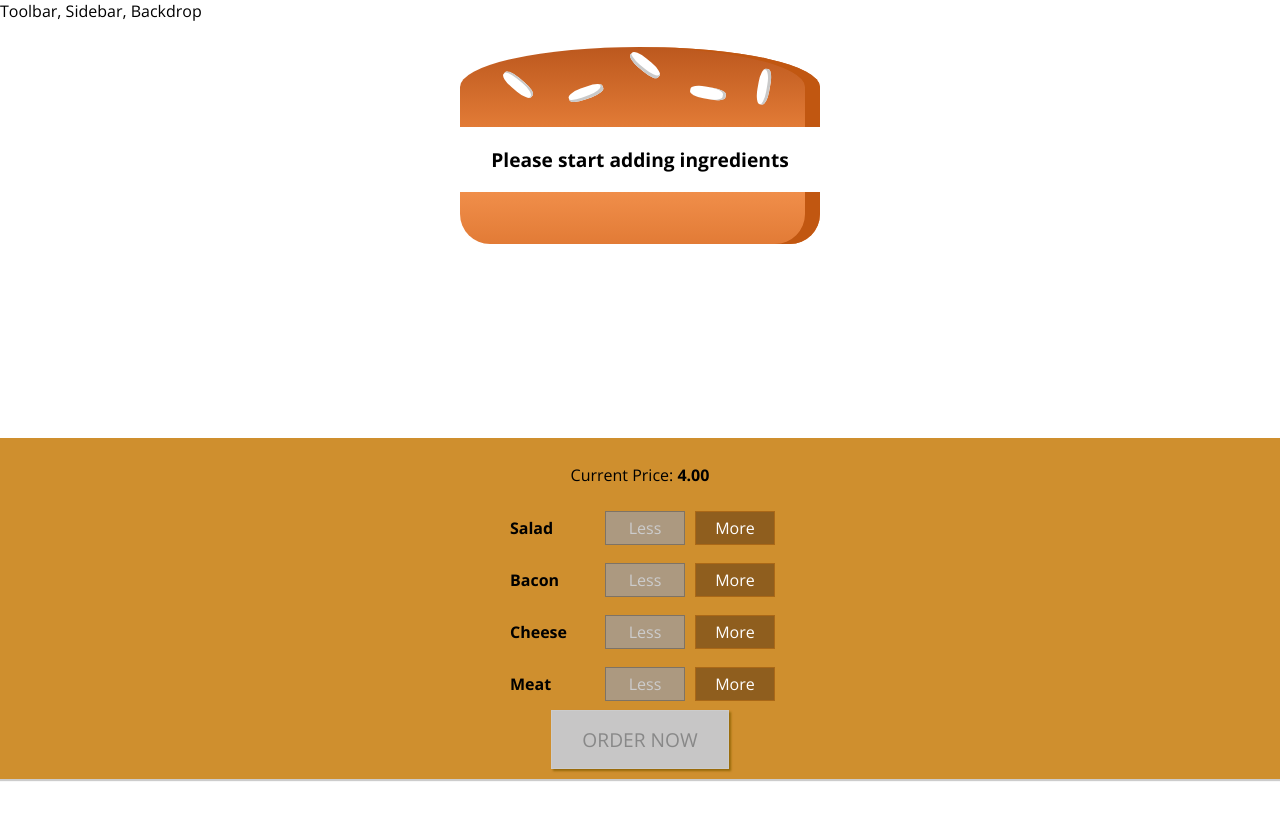
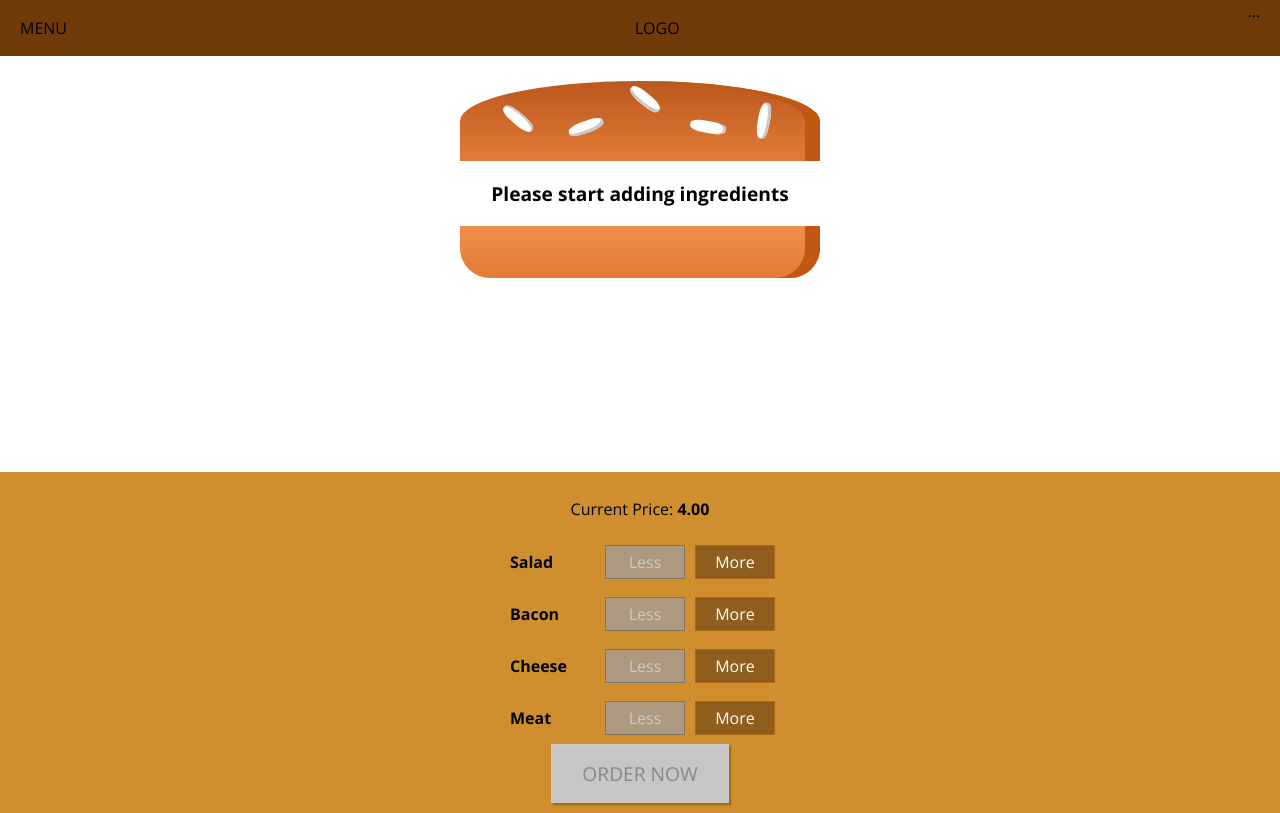
Before and after one commit to sid995/burger-builder-application, a React app: page / in a window 1280 px wide. Built offline with nearby package versions, Linux system fonts and the light colour scheme.

Commit message:
Initial toolbar component

```diff
--- a/src/components/Layout/Layout.css
+++ b/src/components/Layout/Layout.css
@@ -1,3 +1,3 @@
 .Content {
-	margin-top: 16px;
+	margin-top: 72px;
 }
--- a/src/components/Layout/Layout.js
+++ b/src/components/Layout/Layout.js
@@ -1,10 +1,11 @@
 import React from 'react'
 import Aux from '../../hoc/Auxx'
 import './Layout.css'
+import Toolbar from '../Navigation/Toolbar/Toolbar'
 
 const layout = props => (
 	<Aux>
-		<div>Toolbar, Sidebar, Backdrop</div>
+		<Toolbar />
 		<main className='Content'>{props.children}</main>
 	</Aux>
 )
--- /dev/null
+++ b/src/components/Navigation/Toolbar/Toolbar.css
@@ -0,0 +1,18 @@
+.Toolbar {
+	height: 56px;
+	width: 100%;
+	position: fixed;
+	top: 0;
+	left: 0;
+	background-color: #703b09;
+	display: flex;
+	justify-content: space-between;
+	align-items: center;
+	padding: 0 20px;
+	box-sizing: border-box;
+	z-index: 90;
+}
+
+.Toolbar nav {
+	height: 100%;
+}
--- /dev/null
+++ b/src/components/Navigation/Toolbar/Toolbar.js
@@ -0,0 +1,15 @@
+import React from 'react'
+import './Toolbar.css'
+
+const Toolbar = () => (
+	<header className='Toolbar'>
+		<div>MENU</div>
+		<div>LOGO</div>
+		<nav>
+			{/* <ul></ul> */}
+			...
+		</nav>
+	</header>
+)
+
+export default Toolbar
```
